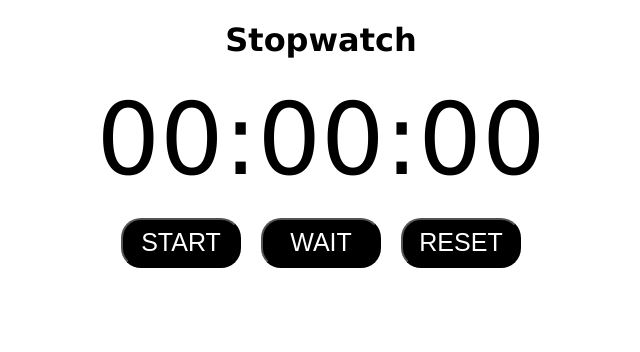
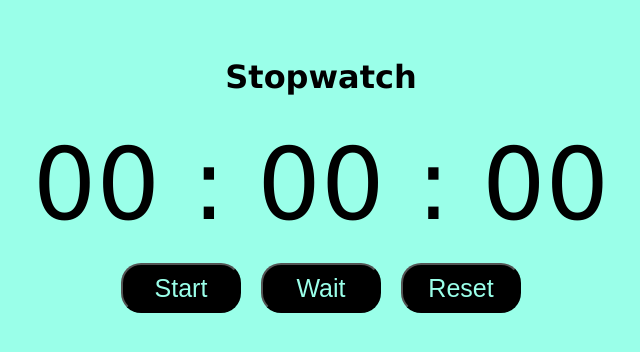
Before and after one commit to Yaroslava16/stopwatch-react, a React app: page / in a window 1280 px wide. Shown: the whole page, without its empty margins (319-959 px from the left). Built offline with nearby package versions, Linux system fonts and the light colour scheme.

Commit message:
Rewrite logic into hooks

```diff
--- /dev/null
+++ b/src/components/App/App.js
@@ -0,0 +1,12 @@
+import Timer from "../Timer/Timer";
+import "./App.module.css";
+
+const App = () => {
+  return (
+    <>
+      <Timer />
+    </>
+  );
+};
+
+export default App;
--- /dev/null
+++ b/src/components/App/App.module.css
@@ -0,0 +1,6 @@
+body {
+  background-color: rgb(154, 255, 233);
+}
+h1 {
+  margin: 0;
+}
--- /dev/null
+++ b/src/components/Btns/Btns.js
@@ -0,0 +1,11 @@
+import styles from "./Btns.module.css";
+
+const Btn = ({ children, onBtnClick }) => {
+  return (
+    <button className={styles.Btn} type="text" onClick={onBtnClick}>
+      {children}
+    </button>
+  );
+};
+
+export default Btn;
--- a/src/components/Stopwatch/Stopwatch.module.css
+++ b/src/components/Btns/Btns.module.css
@@ -1,21 +1,17 @@
-.Conteiner {
-  font-family: Verdana, Geneva, Tahoma, sans-serif;
-  text-align: center;
-}
-
 .Btn {
   font-size: 25px;
   width: 120px;
   height: 50px;
   border-radius: 20px;
   background-color: black;
-  color: #fff;
+  color: rgb(154, 255, 233);
   box-shadow: 0 0 40px 40px black inset, 0 0 0 0 black;
   transition: all 150ms ease-in-out;
+  cursor: pointer;
 }
 
 .Btn:hover {
-  background-color: #fff;
+  background-color: rgb(154, 255, 233);
   color: black;
   box-shadow: 0 0 10px 0 black inset, 0 0 10px 4px black;
 }
@@ -23,11 +19,3 @@
 .Btn:not(:last-child) {
   margin-right: 20px;
 }
-
-.third {
-  border-color: #3498db;
-  color: #fff;
-  box-shadow: 0 0 40px 40px #3498db inset, 0 0 0 0 #3498db;
-  -webkit-transition: all 150ms ease-in-out;
-  transition: all 150ms ease-in-out;
-}
--- a/src/components/Display.js
+++ b/src/components/Display.js
@@ -1,35 +1,13 @@
-const TimeDisplay = (time) => {
-  let sec = 0;
-  let min = 0;
-  let hours = 0;
+const convertTime = (time) => {
+  const sec = formatTime(Math.floor(time % 60));
+  const hours = formatTime(Math.floor(time / 3600));
+  const min = formatTime(Math.floor(time / 60 - hours * 60));
 
-  //   const pace = () => {
-  //     if (sec >= 60) {
-  //       min += 1;
-  //       sec = 0;
-  //     }
+  const displayTime = `${hours} : ${min} : ${sec}`;
 
-  //     if (min >= 60) {
-  //       hours += 1;
-  //       min = 0;
-  //     }
-  //   };
-
-  const formatTime = (val) => {
-    let value = val.toString();
-    if (value.length < 2) {
-      value = "0" + value;
-    }
-    return value;
-  };
-
-  return (
-    <div className={"stopwatch__display"}>
-      <span>
-        {formatTime(hours)}:{formatTime(min)}:{formatTime(sec)}
-      </span>
-    </div>
-  );
+  return displayTime;
 };
 
-export default TimeDisplay;
+const formatTime = (val) => val.toString().padStart(2, "0");
+
+export default convertTime;
--- a/src/components/Stopwatch/Stopwatch.js
+++ /dev/null
@@ -1,95 +0,0 @@
-import React, { Component } from "react";
-import StopwatchDisplay from "../StopwatchDisplay/StopwatchDisplay";
-import styles from "../Stopwatch/Stopwatch.module.css";
-// import { Observable } from "rxjs";
-
-class Stopwatch extends Component {
-  state = {
-    running: false,
-    currentTimeSec: 0,
-    currentTimeMin: 0,
-    currentTimeHours: 0,
-  };
-
-  formatTime = (val) => {
-    let value = val.toString();
-    if (value.length < 2) {
-      value = "0" + value;
-    }
-    return value;
-  };
-
-  start = () => {
-    if (!this.state.running) {
-      this.setState({ running: true });
-      this.watch = setInterval(() => this.pace(), 1000);
-    }
-  };
-
-  stop = () => {
-    this.setState({
-      running: false,
-      currentTimeSec: 0,
-      currentTimeMin: 0,
-      currentTimeHours: 0,
-    });
-    clearInterval(this.watch);
-  };
-
-  wait = () => {
-    this.setState({ running: false });
-    clearInterval(this.watch);
-  };
-
-  pace = () => {
-    this.setState({ currentTimeSec: this.state.currentTimeSec + 1 });
-    if (this.state.currentTimeSec >= 60) {
-      this.setState({ currentTimeMin: this.state.currentTimeMin + 1 });
-      this.setState({ currentTimeSec: 0 });
-    }
-
-    if (this.state.currentTimeMin >= 60) {
-      this.setState({ currentTimeHours: this.state.currentTimeHours + 1 });
-      this.setState({ currentTimeMin: 0 });
-    }
-  };
-
-  reset = () => {
-    this.setState({
-      currentTimeSec: 0,
-      currentTimeMin: 0,
-      currentTimeHours: 0,
-    });
-  };
-
-  render() {
-    return (
-      <div className={styles.Conteiner}>
-        <h1>Stopwatch</h1>
-        <StopwatchDisplay
-          useRef="display"
-          {...this.state}
-          formatTime={this.formatTime}
-        />
-        {this.state.running === false && (
-          <button className={styles.Btn} onClick={this.start}>
-            START
-          </button>
-        )}
-        {this.state.running === true && (
-          <button className={styles.Btn} onClick={this.stop}>
-            STOP
-          </button>
-        )}
-        <button className={styles.Btn} onClick={this.wait}>
-          WAIT
-        </button>
-        <button className={styles.Btn} onClick={this.reset}>
-          RESET
-        </button>
-      </div>
-    );
-  }
-}
-
-export default Stopwatch;
--- a/src/components/StopwatchDisplay/StopwatchDisplay.js
+++ /dev/null
@@ -1,19 +0,0 @@
-import { Component } from "react";
-import styles from "../StopwatchDisplay/StopwatchDisplay.module.css";
-
-class StopwatchDisplay extends Component {
-  render() {
-    const { formatTime, currentTimeSec, currentTimeMin, currentTimeHours } =
-      this.props;
-    return (
-      <div className={styles.Conteiner}>
-        <span>
-          {formatTime(currentTimeHours)}:{formatTime(currentTimeMin)}:
-          {formatTime(currentTimeSec)}
-        </span>
-      </div>
-    );
-  }
-}
-
-export default StopwatchDisplay;
--- a/src/components/StopwatchDisplay/StopwatchDisplay.module.css
+++ /dev/null
@@ -1,5 +0,0 @@
-.Conteiner {
-  font-size: 100px;
-  font-family: Verdana, Geneva, Tahoma, sans-serif;
-  margin-bottom: 20px;
-}
--- /dev/null
+++ b/src/components/Timer/Timer.js
@@ -0,0 +1,80 @@
+import { useRef, useState, useEffect } from "react";
+import Display from "../Display";
+import deltaTime from "../../helpers/deltaTime";
+import Btn from "../Btns/Btns";
+import styles from "./Timer.module.css";
+
+const Timer = () => {
+  const intervalId = useRef();
+  const [time, setTime] = useState(new Date());
+
+  const [clock, setClock] = useState(0);
+  const [isRun, setIsRun] = useState(false);
+  const [fixedClock, setFixedClock] = useState(0);
+  const [wait, setWait] = useState(0);
+
+  useEffect(() => {
+    if (isRun) {
+      intervalId.current = setInterval(() => setTime(new Date()), 1000);
+    }
+    return () => () => clearInterval(intervalId.current);
+  }, [isRun]);
+
+  const startTime = () => {
+    setClock(new Date());
+    setIsRun(true);
+  };
+
+  const stopTime = () => {
+    setIsRun(false);
+    clearInterval(intervalId.current);
+    setClock(new Date());
+  };
+
+  const deltaTimeWait = (tempDate) => {
+    const deltaTime = Date.now() - tempDate;
+    return deltaTime;
+  };
+
+  const waitTime = () => {
+    if (!wait) {
+      setWait(Date.now());
+      return;
+    }
+
+    if (isRun & (deltaTimeWait(wait) <= 300)) {
+      setIsRun(false);
+      setFixedClock(deltaTime(clock, fixedClock));
+
+      clearInterval(intervalId.current);
+    }
+    setWait(0);
+  };
+
+  const resetTime = () => {
+    setFixedClock(0);
+    setClock(new Date());
+  };
+
+  return (
+    <div className={styles.Conteiner}>
+      <h1 className={styles.Title}>Stopwatch</h1>
+      <div className={styles.Display}>
+        {isRun ? Display(deltaTime(clock, fixedClock)) : Display(fixedClock)}
+      </div>
+      <div className={styles.Btns}>
+        <Btn className={styles.Btn} onBtnClick={isRun ? stopTime : startTime}>
+          <span>{isRun ? "Stop" : "Start"}</span>
+        </Btn>
+        <Btn onBtnClick={waitTime}>
+          <span>Wait</span>
+        </Btn>
+        <Btn onBtnClick={resetTime}>
+          <span>Reset</span>
+        </Btn>
+      </div>
+    </div>
+  );
+};
+
+export default Timer;
--- /dev/null
+++ b/src/components/Timer/Timer.module.css
@@ -0,0 +1,19 @@
+.Conteiner {
+  padding-top: 50px;
+  font-family: Verdana, Geneva, Tahoma, sans-serif;
+  text-align: center;
+}
+
+.Title {
+  margin-bottom: 30px;
+}
+
+.Display {
+  font-size: 100px;
+  font-family: Verdana, Geneva, Tahoma, sans-serif;
+  margin-bottom: 20px;
+}
+.Btns {
+  display: flex;
+  justify-content: center;
+}
--- /dev/null
+++ b/src/helpers/deltaTime.js
@@ -0,0 +1,8 @@
+const deltaTime = (tempDate, savedTime = 0) => {
+  const delta =
+    (Date.parse(new Date()) - Date.parse(tempDate)) / 1000 + savedTime;
+
+  return Math.round(delta);
+};
+
+export default deltaTime;
--- a/src/index.js
+++ b/src/index.js
@@ -1,13 +1,10 @@
 import React from "react";
 import ReactDOM from "react-dom";
-
-import Stopwatch from "./components/Stopwatch/Stopwatch";
-// import App from "./components/App";
+import App from "./components/App/App";
 
 ReactDOM.render(
   <React.StrictMode>
-    <Stopwatch />
-    {/* <App /> */}
+    <App />
   </React.StrictMode>,
   document.getElementById("root")
 );
```
Also changed, not shown: src/components/App.js (deleted, +0 -16 lines), src/components/Btns.js (deleted, +0 -18 lines).
